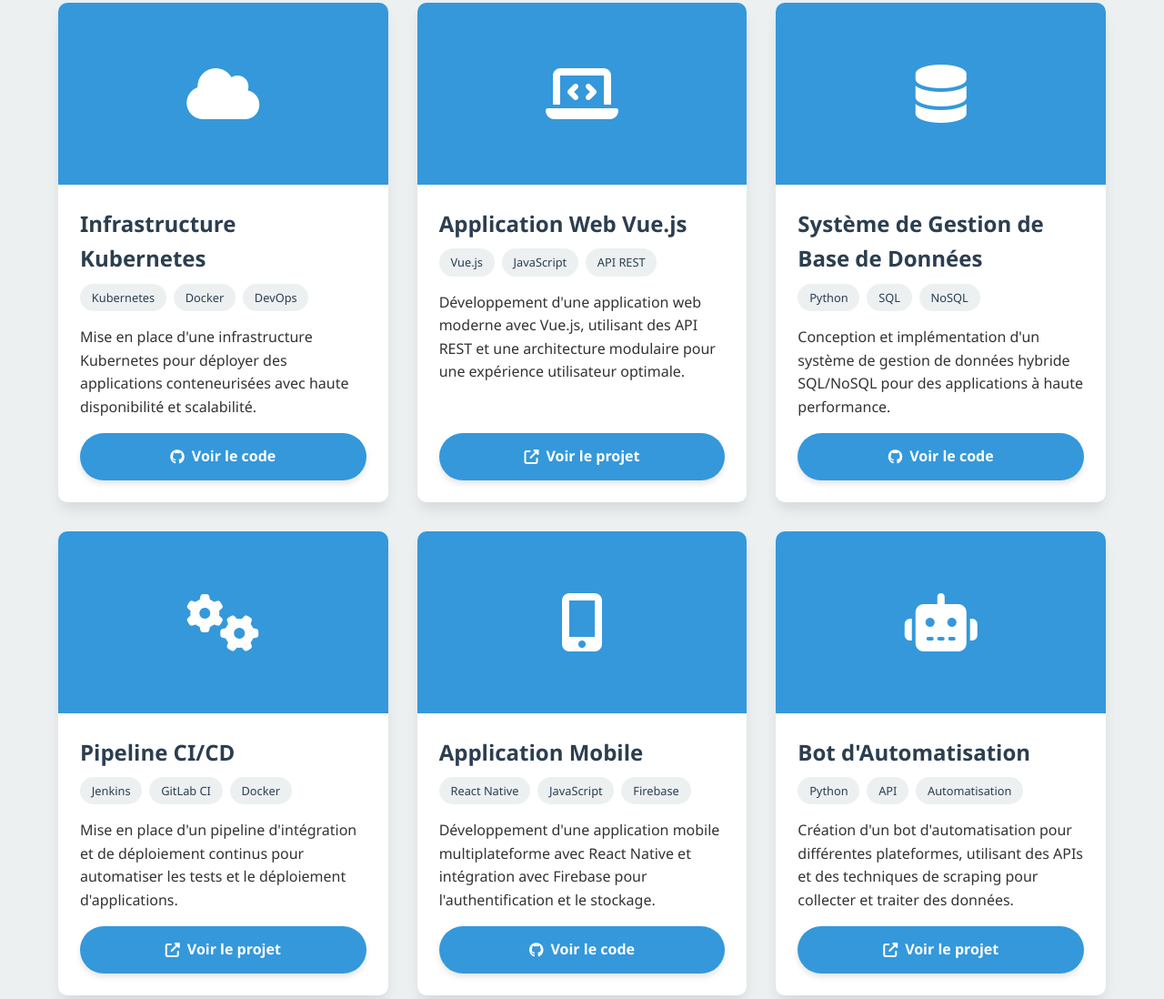
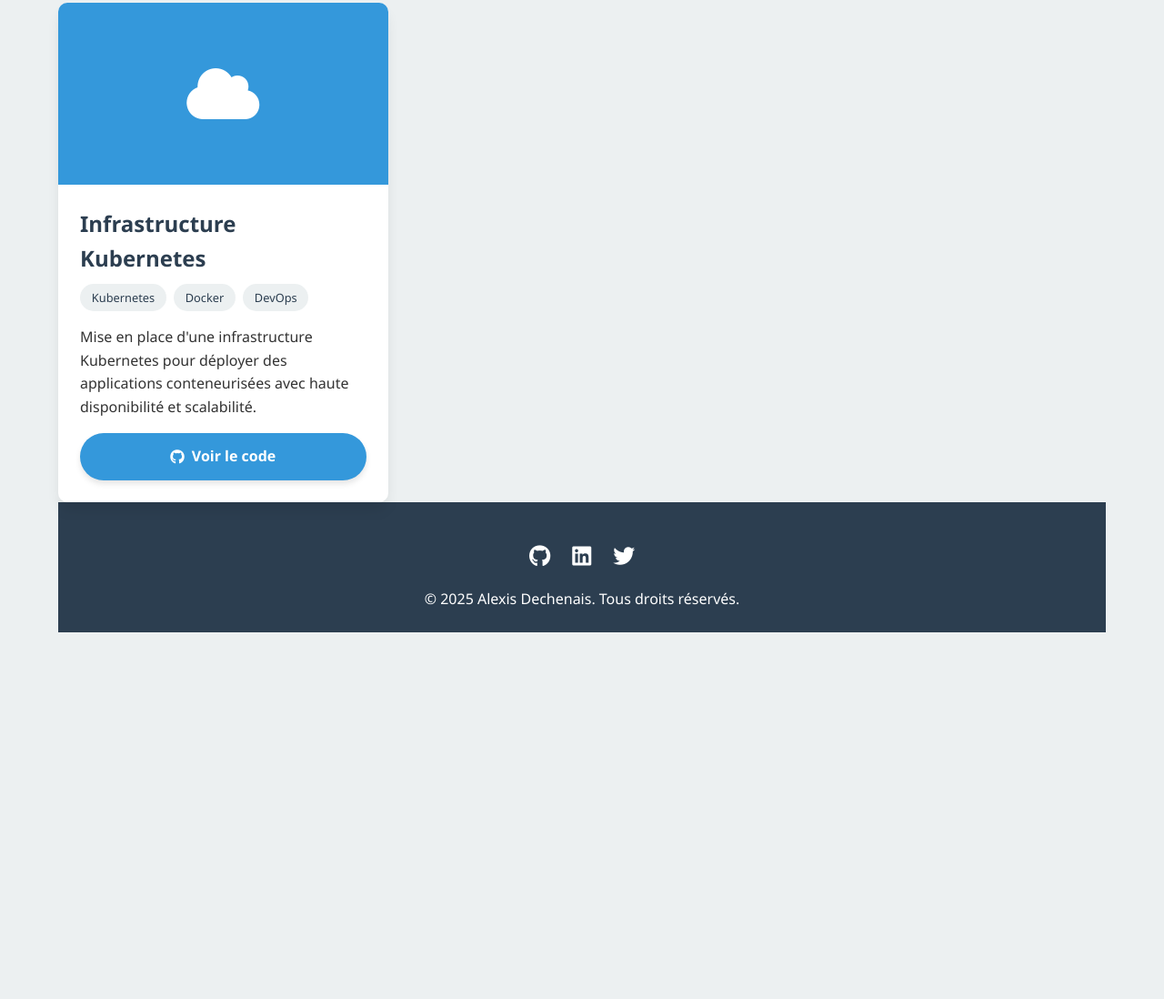
Before and after one commit to AlexisDcn/WebsiteAlexis, a plain HTML site: page projects.html in a window 1280 px wide. Shown: the part 378-1476 px from the top of the page at 91% size. After the commit the page ends 1105 px from the top, so only its background shows below. Drawn offline with Linux system fonts and the light colour scheme.

Commit message:
test changements

```diff
--- a/projects.html
+++ b/projects.html
@@ -47,103 +47,8 @@
           <a href="#" class="btn"><i class="fab fa-github"></i> Voir le code</a>
         </div>
       </div>
+    </div>
 
-      <!-- Projet 2 -->
-      <div class="project-card">
-        <div class="project-image">
-          <i class="fas fa-laptop-code"></i>
-        </div>
-        <div class="project-content">
-          <h3 class="project-title">Application Web Vue.js</h3>
-          <div class="project-tags">
-            <span class="tag">Vue.js</span>
-            <span class="tag">JavaScript</span>
-            <span class="tag">API REST</span>
-          </div>
-          <p class="project-description">
-            Développement d'une application web moderne avec Vue.js, utilisant des API REST et une architecture modulaire pour une expérience utilisateur optimale.
-          </p>
-          <a href="#" class="btn"><i class="fas fa-external-link-alt"></i> Voir le projet</a>
-        </div>
-      </div>
-
-      <!-- Projet 3 -->
-      <div class="project-card">
-        <div class="project-image">
-          <i class="fas fa-database"></i>
-        </div>
-        <div class="project-content">
-          <h3 class="project-title">Système de Gestion de Base de Données</h3>
-          <div class="project-tags">
-            <span class="tag">Python</span>
-            <span class="tag">SQL</span>
-            <span class="tag">NoSQL</span>
-          </div>
-          <p class="project-description">
-            Conception et implémentation d'un système de gestion de données hybride SQL/NoSQL pour des applications à haute performance.
-          </p>
-          <a href="#" class="btn"><i class="fab fa-github"></i> Voir le code</a>
-        </div>
-      </div>
-
-      <!-- Projet 4 -->
-      <div class="project-card" id="devops">
-        <div class="project-image">
-          <i class="fas fa-cogs"></i>
-        </div>
-        <div class="project-content">
-          <h3 class="project-title">Pipeline CI/CD</h3>
-          <div class="project-tags">
-            <span class="tag">Jenkins</span>
-            <span class="tag">GitLab CI</span>
-            <span class="tag">Docker</span>
-          </div>
-          <p class="project-description">
-            Mise en place d'un pipeline d'intégration et de déploiement continus pour automatiser les tests et le déploiement d'applications.
-          </p>
-          <a href="#" class="btn"><i class="fas fa-external-link-alt"></i> Voir le projet</a>
-        </div>
-      </div>
-
-      <!-- Projet 5 -->
-      <div class="project-card">
-        <div class="project-image">
-          <i class="fas fa-mobile-alt"></i>
-        </div>
-        <div class="project-content">
-          <h3 class="project-title">Application Mobile</h3>
-          <div class="project-tags">
-            <span class="tag">React Native</span>
-            <span class="tag">JavaScript</span>
-            <span class="tag">Firebase</span>
-          </div>
-          <p class="project-description">
-            Développement d'une application mobile multiplateforme avec React Native et intégration avec Firebase pour l'authentification et le stockage.
-          </p>
-          <a href="#" class="btn"><i class="fab fa-github"></i> Voir le code</a>
-        </div>
-      </div>
-
-      <!-- Projet 6 -->
-      <div class="project-card">
-        <div class="project-image">
-          <i class="fas fa-robot"></i>
-        </div>
-        <div class="project-content">
-          <h3 class="project-title">Bot d'Automatisation</h3>
-          <div class="project-tags">
-            <span class="tag">Python</span>
-            <span class="tag">API</span>
-            <span class="tag">Automatisation</span>
-          </div>
-          <p class="project-description">
-            Création d'un bot d'automatisation pour différentes plateformes, utilisant des APIs et des techniques de scraping pour collecter et traiter des données.
-          </p>
-          <a href="#" class="btn"><i class="fas fa-external-link-alt"></i> Voir le projet</a>
-        </div>
-      </div>
-    </div>
-  </div>
 
   <footer>
     <div class="social-icons">
```
Also changed, not shown: assets/js/main.js (+79 -0 lines), guides.html (+0 -43 lines), assets/img/profile.jpg (added).
